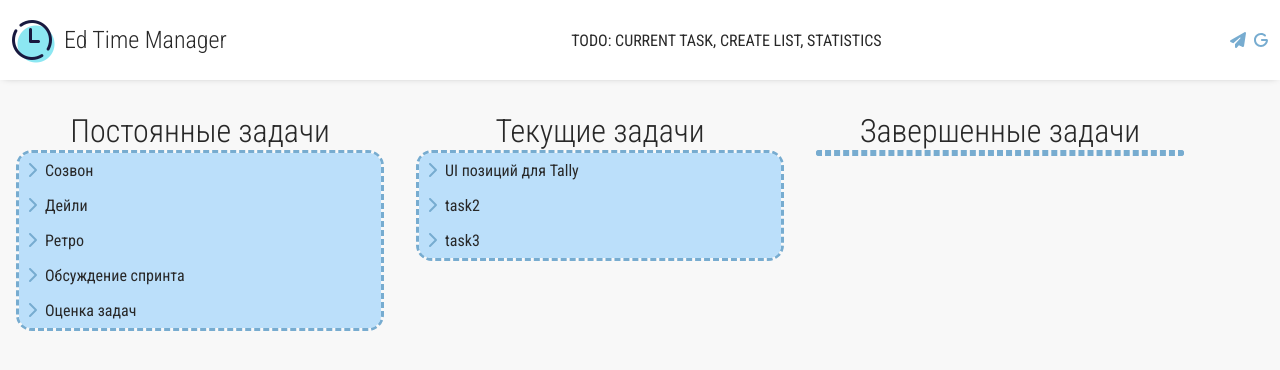
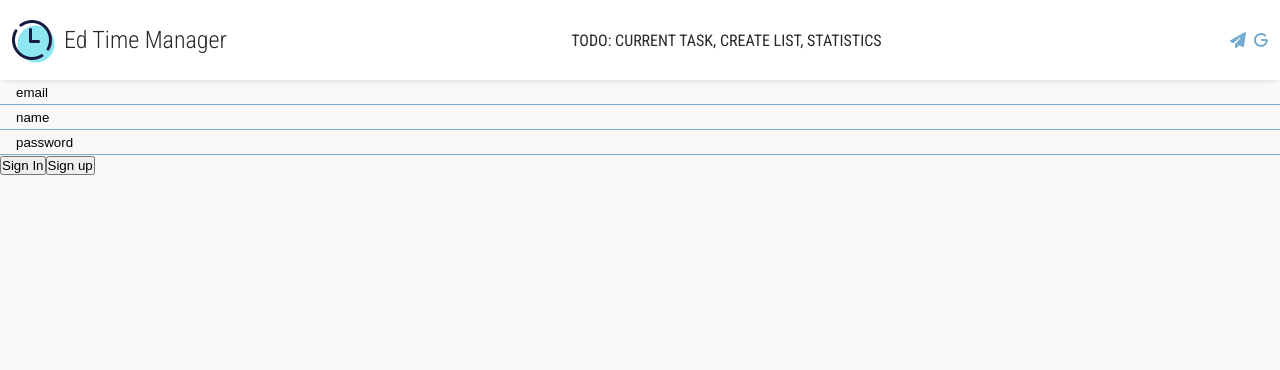
Before and after one commit to AdolfSenpai/time-manager, a React (Create React App) app in the folder ui/: page / in a window 1280 px wide. Shown: the top 370 px of the page. Built offline with nearby package versions, Linux system fonts and the light colour scheme.

Commit message:
Auth form

```diff
--- a/ui/package.json
+++ b/ui/package.json
@@ -46,8 +46,10 @@
     "@types/axios": "^0.14.0",
     "@types/jest": "^27.5.2",
     "@types/node": "^16.18.14",
+    "@types/node-sass": "^4.11.3",
     "@types/react": "^18.0.28",
     "@types/react-dom": "^18.0.11",
-    "@types/react-transition-group": "^4.4.5"
+    "@types/react-transition-group": "^4.4.5",
+    "node-sass": "^8.0.0"
   }
 }
--- a/ui/src/components/App/App.tsx
+++ b/ui/src/components/App/App.tsx
@@ -3,17 +3,23 @@ import React from 'react';
 import "src/assets/styles/main.css";
 import styles from "src/components/App/App.module.css";
 import getTasksData from "src/assets/tasks.data";
+import AuthForm from "src/components/AuthForm/AuthForm";
 import NavBar from "src/components/NavBar/NavBar";
 import TaskList from "src/components/TaskList/TaskList";
 import { TaskGroup } from "src/models/TaskGroup";
+import { User } from "src/models/User";
 
 function App() {
 
-    const [taskGroups, changeTaskGroups] = useState<TaskGroup[]>(getTasksData());
+    const [taskGroups, setTaskGroups] = useState<TaskGroup[]>(getTasksData());
+    const [user, setUser] = useState<User | null>(null);
 
     return (
         <div className={styles.App}>
-            <NavBar />
+            <NavBar user={user}/>
+            {
+                user
+                &&
                 <div className={styles.TaskGroups}>
                     {
                         taskGroups?.map(
@@ -25,6 +31,9 @@ function App() {
                         )
                     }
                 </div>
+                ||
+                <AuthForm/>
+            }
         </div>
     );
 }
--- /dev/null
+++ b/ui/src/components/AuthForm/AuthForm.module.css
@@ -0,0 +1,7 @@
+.AuthForm {
+
+}
+
+.Buttons {
+
+}
--- /dev/null
+++ b/ui/src/components/AuthForm/AuthForm.tsx
@@ -0,0 +1,26 @@
+import { useState } from "react";
+import { CSSTransition } from "react-transition-group";
+import styles from "src/components/AuthForm/AuthForm.module.css";
+import React from "react";
+import EtmInput from "src/components/common/EtmInput/EtmInput";
+
+export default function AuthForm() {
+
+    const [isRegistration, setIsRegistration] = useState<boolean>(false);
+
+    return(
+        <form className={styles.AuthForm}>
+            <EtmInput value={"email"}/>
+            <CSSTransition in={isRegistration} timeout={300}>
+                <EtmInput value={"name"} />
+            </CSSTransition>
+            <EtmInput value={"password"}/>
+            <div className={styles.Buttons}>
+                <button>Sign In</button>
+                <CSSTransition in={isRegistration} timeout={300}>
+                    <button>Sign up</button>
+                </CSSTransition>
+            </div>
+        </form>
+    );
+}
--- a/ui/src/components/NavBar/NavBar.module.css
+++ b/ui/src/components/NavBar/NavBar.module.css
@@ -8,3 +8,8 @@
     background-color: white;
     box-shadow: 0 0 8px -4px gray;
 }
+
+.UserAndContacts {
+    display: flex;
+    flex-direction: column;
+}
--- a/ui/src/components/NavBar/NavBar.tsx
+++ b/ui/src/components/NavBar/NavBar.tsx
@@ -2,8 +2,10 @@ import React from "react";
 import Contacts from "src/components/NavBar/Contacts/Contacts";
 import styles from "src/components/NavBar/NavBar.module.css";
 import TitleCard from "src/components/NavBar/TitleCard/TitleCard";
+import UserCard from "src/components/NavBar/UserCard/UserCard";
+import { User } from "src/models/User";
 
-export default function NavBar() {
+export default function NavBar(props: {user: User | null}) {
 
     return (
         <nav className={styles.NavBar}>
@@ -11,7 +13,10 @@ export default function NavBar() {
             <div>
                 TODO: CURRENT TASK, CREATE LIST, STATISTICS
             </div>
-            <Contacts />
+            <div className={styles.UserAndContacts}>
+                { !! props.user && <UserCard /> }
+                <Contacts />
+            </div>
         </nav>
     );
 }
--- /dev/null
+++ b/ui/src/components/NavBar/UserCard/UserCard.tsx
@@ -0,0 +1,11 @@
+import EtmInput from "src/components/common/EtmInput/EtmInput";
+
+export default function UserCard() {
+
+    return(
+        <div>
+            <EtmInput value={"name"}/>
+            <EtmInput value={"pass"}/>
+        </div>
+    );
+}
--- /dev/null
+++ b/ui/src/components/common/EtmInput/EtmInput.module.css
@@ -0,0 +1,21 @@
+.EtmInput {
+    padding: 4px 16px;
+    font-size: 14px;
+    background: transparent;
+    border-bottom: 1px solid #77acd0;
+}
+
+.EtmInput:focus {
+
+}
+
+.EtmInput input {
+    border: none;
+    background-color: transparent;
+}
+
+.EtmInput input:focus {
+    border: none;
+    box-shadow: none;
+    outline: none;
+}
--- /dev/null
+++ b/ui/src/components/common/EtmInput/EtmInput.tsx
@@ -0,0 +1,12 @@
+import React from "react";
+import { InputHTMLAttributes } from "react";
+import styles from "src/components/common/EtmInput/EtmInput.module.css";
+
+export default function EtmInput(props: InputHTMLAttributes<HTMLInputElement>) {
+
+    return(
+        <div className={styles.EtmInput}>
+            <input {...props}/>
+        </div>
+    );
+}
--- /dev/null
+++ b/ui/src/models/User.ts
@@ -0,0 +1,6 @@
+export interface User {
+
+    readonly name: string;
+
+    readonly email: string;
+}
```
Also changed, not shown: ui/src/components/common/EtmButton/EtmButton.module.css (added), ui/src/components/common/EtmButton/EtmButton.tsx (added), 1 other file (tests, documents, lock files or other folders). Lines whose indentation alone changed are shown as unchanged.
